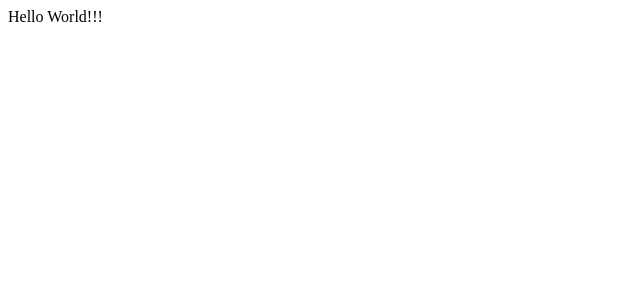
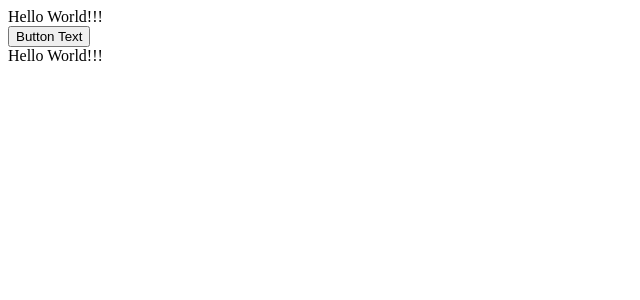
Before and after one commit to roypiyush/ui-ux-project, a React app in the folder react-app/: page / in a window 1280 px wide. Shown: the top 300 px of the page, without its empty margins (0-640 px from the left). Built offline with nearby package versions, Linux system fonts and the light colour scheme.

Commit message:
added basic components

```diff
--- a/react-app/src/app/app.jsx
+++ b/react-app/src/app/app.jsx
@@ -1,11 +1,15 @@
 import React from 'react';
+import SimpleDiv from './simpleDiv.jsx';
+import SimpleButton from './button.jsx';
 
 class App extends React.Component {
    render() {
       return (
-         <div>
-            Hello World!!!
-         </div>
+          <div>
+            <SimpleDiv />
+            <SimpleButton value='MyButton' text='Button Text' />
+            <SimpleDiv />
+          </div>
       );
    }
 }
--- /dev/null
+++ b/react-app/src/app/button.jsx
@@ -0,0 +1,11 @@
+import React from 'react';
+
+class SimpleButton extends React.Component {
+    render() {
+        return (
+            <button value={this.props.value} name={this.props.value}>{this.props.text}</button>
+        );
+    }
+}
+
+export default SimpleButton;
--- /dev/null
+++ b/react-app/src/app/simpleDiv.jsx
@@ -0,0 +1,13 @@
+import React from 'react';
+
+class SimpleDiv extends React.Component {
+   render() {
+      return (
+         <div>
+            Hello World!!!
+         </div>
+      );
+   }
+}
+
+export default SimpleDiv;
```
